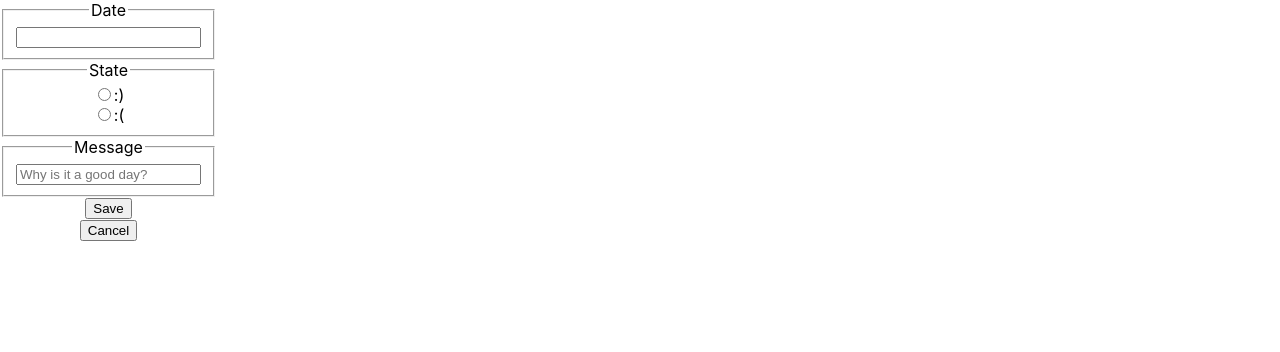
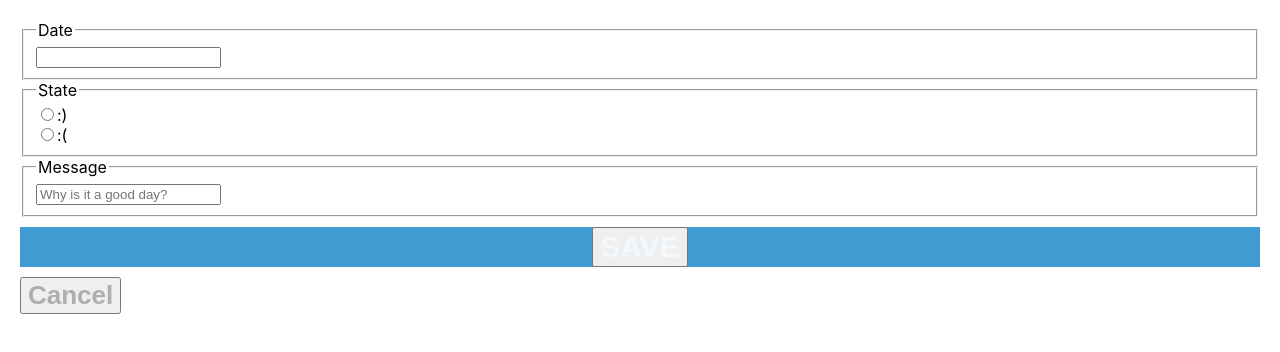
Before and after one commit to olatzaranzabe/f-online-life-calendar-olatzaranzabe, a React (Create React App) app: page /#/editor in a window 1280 px wide. Shown: the top 352 px of the page. Built offline with nearby package versions, Linux system fonts and the light colour scheme.

Commit message:
add css styles to the form and more

```diff
--- a/src/Components/Editor.js
+++ b/src/Components/Editor.js
@@ -1,5 +1,6 @@
 import React, { Component } from 'react';
 import { Link } from 'react-router-dom';
+import '../Stylesheets/Editor.css';
 
 class Editor extends Component {
     render() {
@@ -12,9 +13,9 @@ class Editor extends Component {
         } = this.props;
 
         return (
-            <form>
-                <fieldset>
-                    <legend>Date</legend>
+            <form className="form__entire">
+                <fieldset className="form__part">
+                    <legend className="form__title">Date</legend>
                     <label htmlFor="form__date"></label>
                     <input
                         id="form__date"
@@ -23,8 +24,8 @@ class Editor extends Component {
                         onChange={handleDate}
                     />
                 </fieldset>
-                <fieldset>
-                    <legend>State</legend>
+                <fieldset className="form__part">
+                    <legend className="form__title">State</legend>
                     <div>
                         <input
                             type="radio"
@@ -49,8 +50,8 @@ class Editor extends Component {
                         <label htmlFor="sad">:(</label>
                     </div>
                 </fieldset>
-                <fieldset className="form__optional__message">
-                    <legend>Message</legend>
+                <fieldset className="form__part">
+                    <legend className="form__title">Message</legend>
                     <label htmlFor="message"></label>
                     <input
                         id="message"
@@ -63,10 +64,10 @@ class Editor extends Component {
                 </fieldset>
                 <Link to='/'>
                     <div className="form__submit">
-                        <button onClick={handleCreateMood} type="submit">Save</button>
+                        <button className="form__submit__button" onClick={handleCreateMood} type="submit">save</button>
                     </div>
                     <div className="form__cancel">
-                        <button onClick={handleDelete} type="reset">Cancel</button>
+                        <button className="form__submit__cancel" onClick={handleDelete} type="reset">cancel</button>
                     </div>
                 </Link>
             </form>
--- a/src/Components/Faces.js
+++ b/src/Components/Faces.js
@@ -1,4 +1,5 @@
 import React, { Component } from 'react';
+import '../Stylesheets/Faces.css';
 
 class Faces extends Component {
 
@@ -9,14 +10,14 @@ class Faces extends Component {
         console.log(facesArray)
         return (
             <div>
-                <ul>
+                <ul className="faces__list">
                 {facesArray.map((face) => {
                     if (face === ':)'){
                         return (
-                            <li>:)</li>
+                            <li className="face__element happy">:)</li>
                         )} else {
                             return (
-                                <li>:(</li>
+                                <li className="face__element sad" sad>:(</li>
                             );
                         }
                     }
--- a/src/Components/Home.js
+++ b/src/Components/Home.js
@@ -19,7 +19,7 @@ class Home extends Component {
                 </Link>
                 <div className="home__faces">
                     <Faces
-                    facesArray={this.props.facesArray}
+                    facesArray={facesArray}
                     />
                 </div>
             </div>
--- a/src/Stylesheets/App.css
+++ b/src/Stylesheets/App.css
@@ -2,10 +2,3 @@
   margin: 0px;
   padding: 0px;
 }
-
-.App {
-  display: inline;
-  text-align: center;
-  position: fixed;
-  top: 0px;
-}
--- /dev/null
+++ b/src/Stylesheets/Editor.css
@@ -0,0 +1,25 @@
+.form__entire {
+    margin: 20px;
+}
+.form__submit {
+    display: flex;
+    align-items: center;
+    justify-content: center;
+    height: 40px;
+    background-color: #3F9BD1;
+    margin: 10px 0;
+}
+
+.form__submit__button {
+    font-size: 30px;
+    font-weight: bold;
+    text-transform: uppercase;
+    color: #F3F8FC;
+}
+
+.form__submit__cancel {
+    text-transform: capitalize;
+    font-size: 26px;
+    font-weight: bold;
+    color:#AEAEAE;
+}
--- /dev/null
+++ b/src/Stylesheets/Faces.css
@@ -0,0 +1,33 @@
+.faces__list {
+    display: flex;
+    flex-direction: row;
+    flex-wrap: wrap;
+    list-style-type: none;
+    justify-content: space-between;
+    align-items: center;
+}
+
+.face__element {
+    display: flex;
+    flex-direction: row;
+    flex-wrap: wrap;
+    justify-content: center;
+    align-items: center;
+    list-style-type: none;
+    width: 80px;
+    height: 80px;
+    border-radius: 40px;
+    font-size: 30px;
+    font-weight: bold;
+    margin: 4px;
+}
+
+.happy {
+    background-color: #FFCD00;
+    color: #4A4A4A;
+}
+
+.sad {
+    background-color: #FF532C;
+    color: #FFFFFF;
+}
--- a/src/Stylesheets/Home.css
+++ b/src/Stylesheets/Home.css
@@ -1,5 +1,8 @@
+a {
+    text-decoration: none;
+}
+
 .home__header {
-    font-size: 30px;
     display: flex;
     justify-content: center;
     align-items: center;
@@ -8,10 +11,15 @@
     margin-left: 0px;
     margin-right: 0px;
     width: 100vh;
+    height: 100px;
+    text-decoration: none;
 }
 
 .home__add {
     display: inline;
+    text-decoration: none;
+    font-size: 60px;
+    font-weight: bold;
 }
 
 .hidden {
```
